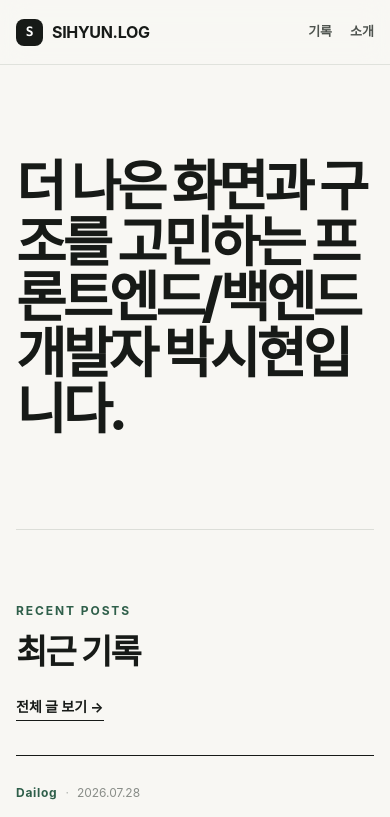
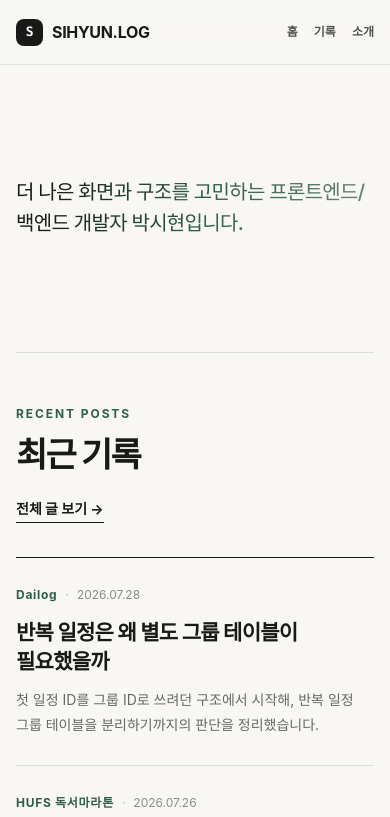
Before and after one commit to hyuneey2/sihyun-devlog, a Next.js app: page / in a window 390 px wide. Shown: the top 817 px of the page. Built offline with nearby package versions, Linux system fonts and the light colour scheme.

Commit message:
style: 히어로 레이아웃 개선

```diff
--- a/app/globals.css
+++ b/app/globals.css
@@ -23,6 +23,7 @@ html {
 
 body {
   margin: 0;
+  padding-top: 73px;
   background: var(--background);
   color: var(--foreground);
   font-family:
@@ -52,9 +53,11 @@ textarea {
 }
 
 .site-header {
-  position: sticky;
+  position: fixed;
   z-index: 20;
   top: 0;
+  right: 0;
+  left: 0;
   border-bottom: 1px solid rgba(220, 222, 216, 0.84);
   background: rgba(248, 247, 243, 0.88);
   backdrop-filter: blur(14px);
@@ -109,17 +112,12 @@ textarea {
 }
 
 .hero {
-  display: grid;
-  grid-template-columns: minmax(0, 1.45fr) minmax(300px, 0.7fr);
-  gap: 72px;
-  align-items: end;
-  min-height: 660px;
-  padding-block: 112px 96px;
+  display: flex;
+  height: clamp(280px, 36svh, 380px);
+  align-items: center;
 }
 
-.eyebrow,
-.section-kicker,
-.now-label {
+.section-kicker {
   margin: 0;
   color: var(--accent);
   font-size: 12px;
@@ -129,128 +127,56 @@ textarea {
 }
 
 .hero h1 {
-  max-width: 760px;
-  margin: 24px 0 28px;
-  font-size: clamp(52px, 7vw, 86px);
-  font-weight: 760;
-  letter-spacing: -0.07em;
-  line-height: 1.02;
+  max-width: 680px;
+  margin: 0;
+  background: linear-gradient(
+    105deg,
+    var(--foreground) 8%,
+    var(--accent) 52%,
+    #6f8579 100%
+  );
+  background-clip: text;
+  color: transparent;
+  font-size: clamp(20px, 2.2vw, 24px);
+  font-weight: 500;
+  letter-spacing: -0.035em;
+  line-height: 1.6;
+  word-break: keep-all;
+  opacity: 0;
+  filter: blur(7px);
+  transform: translateY(14px);
+  animation: hero-gradient-fade 900ms cubic-bezier(0.22, 1, 0.36, 1) 120ms
+    forwards;
 }
 
-.hero-description {
-  max-width: 620px;
-  margin: 0;
-  color: var(--muted);
-  font-size: 18px;
-  line-height: 1.8;
-  word-break: keep-all;
+@keyframes hero-gradient-fade {
+  to {
+    opacity: 1;
+    filter: blur(0);
+    transform: translateY(0);
+  }
 }
 
-.hero-actions {
-  display: flex;
-  gap: 12px;
-  margin-top: 38px;
-}
+@media (prefers-reduced-motion: reduce) {
+  html {
+    scroll-behavior: auto;
+  }
 
-.button {
-  display: inline-flex;
-  min-height: 48px;
-  align-items: center;
-  justify-content: center;
-  padding: 0 22px;
-  border: 1px solid transparent;
-  border-radius: 999px;
-  font-size: 14px;
-  font-weight: 700;
-  transition:
-    background 160ms ease,
-    border-color 160ms ease,
-    color 160ms ease,
-    transform 160ms ease;
-}
-
-.button:hover {
-  transform: translateY(-2px);
-}
-
-.button-primary {
-  background: var(--accent);
-  color: white;
-}
-
-.button-primary:hover {
-  background: var(--accent-dark);
-}
-
-.button-secondary {
-  border-color: var(--line);
-  background: transparent;
-}
-
-.button-secondary:hover {
-  border-color: #afb3ac;
-  background: var(--surface);
-}
-
-.now-card {
-  position: relative;
-  overflow: hidden;
-  padding: 32px;
-  border: 1px solid #c9d4cc;
-  border-radius: 28px;
-  background: var(--accent-soft);
-}
-
-.now-card::after {
-  position: absolute;
-  right: -38px;
-  bottom: -48px;
-  width: 150px;
-  height: 150px;
-  border: 34px solid rgba(47, 95, 74, 0.11);
-  border-radius: 50%;
-  content: "";
-}
-
-.now-title {
-  margin: 22px 0 12px;
-  font-size: 25px;
-  font-weight: 750;
-  letter-spacing: -0.04em;
-}
-
-.now-description {
-  position: relative;
-  z-index: 1;
-  margin: 0;
-  color: #506157;
-  font-size: 14px;
-  line-height: 1.75;
-  word-break: keep-all;
-}
-
-.now-tags {
-  position: relative;
-  z-index: 1;
-  display: flex;
-  flex-wrap: wrap;
-  gap: 7px;
-  margin-top: 28px;
-}
-
-.now-tags span {
-  padding: 7px 10px;
-  border: 1px solid rgba(47, 95, 74, 0.18);
-  border-radius: 999px;
-  background: rgba(255, 255, 255, 0.42);
-  color: var(--accent-dark);
-  font-size: 12px;
-  font-weight: 700;
+  .hero h1 {
+    opacity: 1;
+    filter: none;
+    transform: none;
+    animation: none;
+  }
 }
 
 .section {
   padding-block: 96px;
   border-top: 1px solid var(--line);
+}
+
+.recent-section {
+  padding-top: 64px;
 }
 
 .section-heading {
@@ -649,14 +575,7 @@ textarea {
 
 @media (max-width: 820px) {
   .hero {
-    grid-template-columns: 1fr;
-    gap: 50px;
-    min-height: auto;
-    padding-block: 92px 72px;
-  }
-
-  .now-card {
-    max-width: 500px;
+    height: clamp(260px, 34svh, 320px);
   }
 
   .post-card {
@@ -679,6 +598,10 @@ textarea {
 }
 
 @media (max-width: 600px) {
+  body {
+    padding-top: 65px;
+  }
+
   .shell,
   .article-shell {
     width: min(calc(100% - 32px), var(--max-width));
@@ -689,33 +612,26 @@ textarea {
   }
 
   .site-nav {
-    gap: 18px;
-    font-size: 13px;
-  }
-
-  .site-nav a:first-child {
-    display: none;
+    gap: 16px;
+    font-size: 12px;
   }
 
   .hero {
-    padding-block: 76px 64px;
+    height: clamp(240px, 34svh, 290px);
   }
 
   .hero h1 {
-    margin-top: 18px;
-    font-size: clamp(47px, 14vw, 62px);
-  }
-
-  .hero-description {
-    font-size: 16px;
-  }
-
-  .hero-actions {
-    flex-wrap: wrap;
+    max-width: 520px;
+    font-size: 20px;
+    line-height: 1.55;
   }
 
   .section {
     padding-block: 72px;
+  }
+
+  .recent-section {
+    padding-top: 52px;
   }
 
   .section-heading {
```
